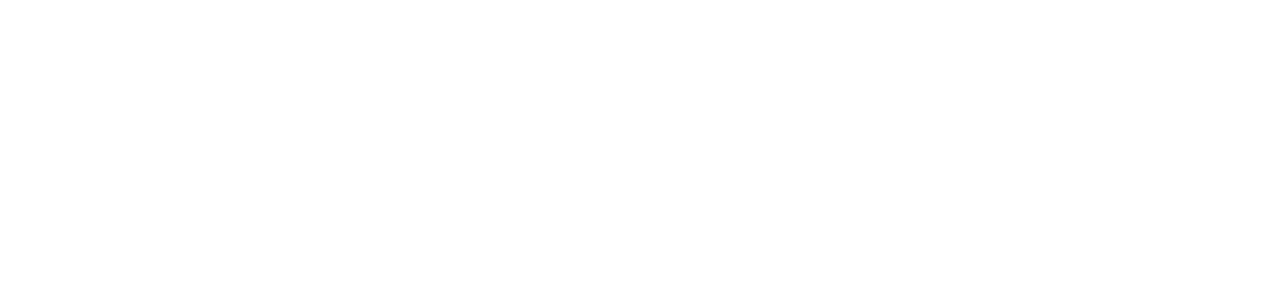
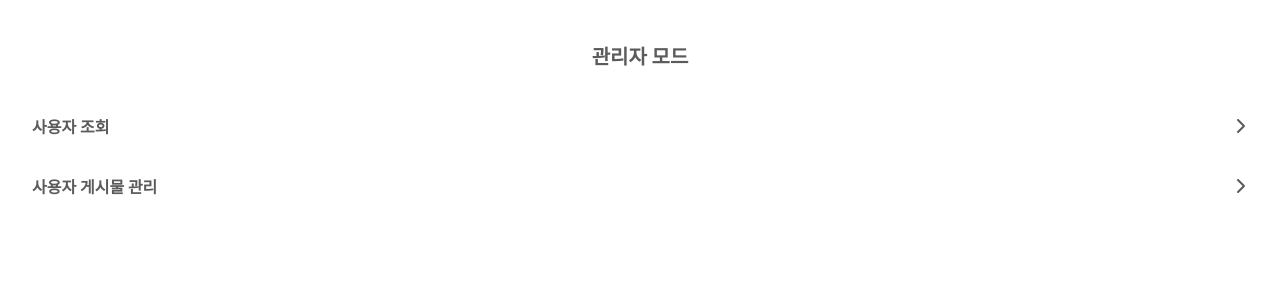
Before and after one commit to yanggayoon/capstone-2025_1, a React (Create React App) app in the folder forest-sause/: page /admin in a window 1280 px wide. Before the commit this address had no page. Shown: the top 300 px of the page. Built offline with nearby package versions, Linux system fonts and the light colour scheme.

Commit message:
Rename: 파일 이름 변경 manage > admin

```diff
--- a/forest-sause/src/App.js
+++ b/forest-sause/src/App.js
@@ -1,7 +1,7 @@
 import { BrowserRouter as Router, Routes, Route } from 'react-router-dom';
 import LoginPage from './pages/LoginPage';
 import MyPage from './pages/MyPage';
-import ManagePage from './pages/ManagePage';
+import AdminPage from './pages/AdminPage';
 
 function App() {
   return (
@@ -9,7 +9,7 @@
       <Routes>
         <Route path="/" element={<LoginPage />} />
         <Route path="/mypage" element={<MyPage />} />
-        <Route path="/manage" element={<ManagePage />} />
+        <Route path="/admin" element={<AdminPage />} />
       </Routes>
     </Router>
   );
--- /dev/null
+++ b/forest-sause/src/pages/AdminPage.js
@@ -0,0 +1,50 @@
+import { useNavigate } from 'react-router-dom';
+import { FaChevronRight } from "react-icons/fa6";
+
+function ManagePage() {
+    const menuItems = [
+        { title: "사용자 조회", path: "/admin/users" },
+        { title: "사용자 게시물 관리", path: "/admin/posts" }
+    ];
+    const navigate = useNavigate();
+
+    const handleClick = (path) => {
+        navigate(path);
+    };
+
+    return (
+        <div style={{
+            color: "#5B5B5B",
+            padding: "0 32px",
+        }}>
+            <p style={{
+                display: "flex",
+                fontSize: "20px",
+                fontWeight: "bold",
+                margin: "41px 0 44px 0",
+                justifyContent: "center",
+            }}>관리자 모드</p>
+
+            {menuItems.map((item, index) => (
+                <p
+                    key={index}
+                    onClick={() => handleClick(item.path)}
+                    style={{
+                        margin: "0",
+                        display: "flex",
+                        cursor: "pointer",
+                        fontWeight: "bold",
+                        alignItems: "center",
+                        marginBottom: "36px",
+                        justifyContent: "space-between",
+                    }}
+                >
+                    {item.title}
+                    <FaChevronRight />
+                </p>
+            ))}
+        </div>
+    )
+}
+
+export default ManagePage;
--- a/forest-sause/src/pages/ManagePage.js
+++ /dev/null
@@ -1,37 +0,0 @@
-import { FaChevronRight } from "react-icons/fa6";
-
-function ManagePage() {
-    const item = ["사용자 조회", "사용자 게시물 관리"];
-
-    return (
-        <div style={{
-            color: "#5B5B5B",
-            padding: "0 32px",
-        }}>
-            <p style={{
-                display: "flex",
-                fontSize: "20px",
-                fontWeight: "bold",
-                margin: "41px 0 44px 0",
-                justifyContent: "center",
-            }}>관리자 모드</p>
-
-            {item.map((item, index) => (
-                <p key={index} style={{
-                    margin: "0",
-                    display: "flex",
-                    cursor: "pointer",
-                    fontWeight: "bold",
-                    alignItems: "center",
-                    marginBottom: "36px",
-                    justifyContent: "space-between",
-                }}>
-                    {item}
-                    <FaChevronRight />
-                </p>
-            ))}
-        </div>
-    )
-}
-
-export default ManagePage;
```
